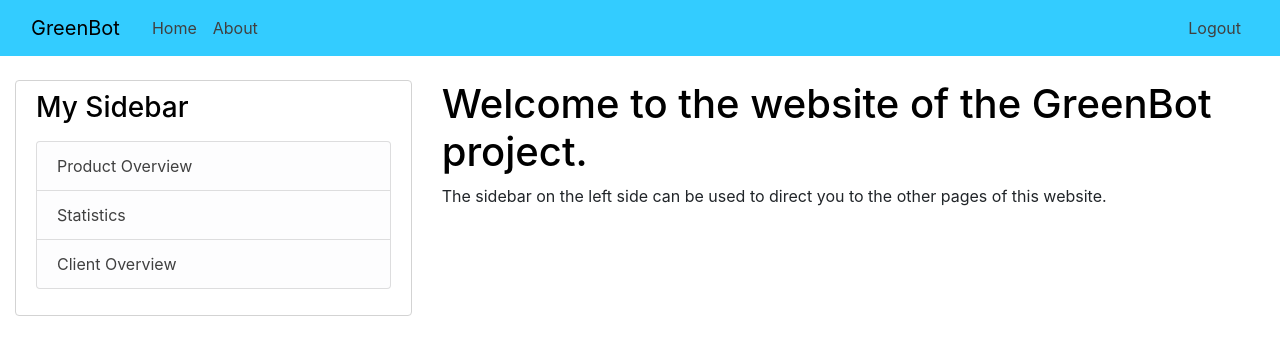
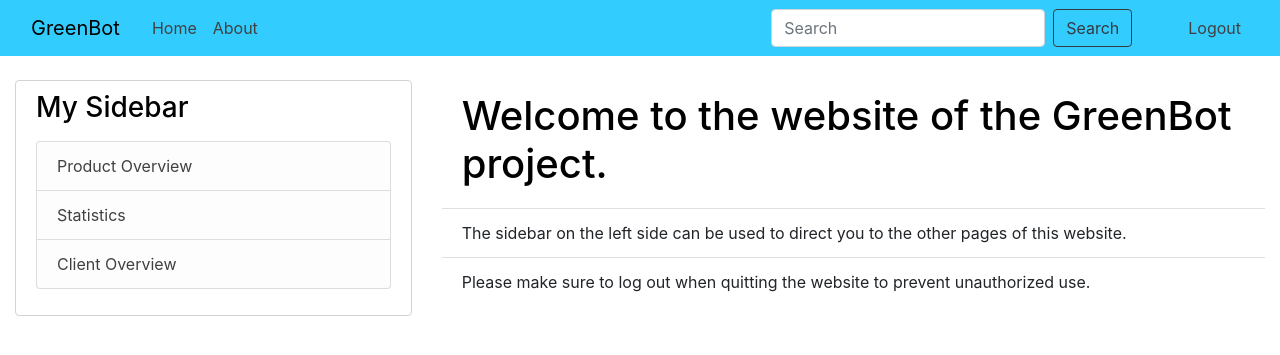
Before and after one commit to TimKie/BSP3, a Django app: page / in a window 1280 px wide. Shown: the top 355 px of the page. Run offline with Django 3.2, Linux system fonts and the light colour scheme; a user stored in the database is signed in; some libraries are stand-ins or nearby versions.

Commit message:
some changes, search bar added

```diff
--- a/GreenBot/static/GreenBot/main.css
+++ b/GreenBot/static/GreenBot/main.css
@@ -47,6 +47,11 @@ a:hover {
     color: Black;
 }
 
+/* Search Button */
+button.btn-outline-dark:hover  {
+    color: #33CCFF;
+}
+
 /* GreenBot Button */
 .container .navbar-brand {
     color:  Black;
--- a/GreenBot/templates/GreenBot/base.html
+++ b/GreenBot/templates/GreenBot/base.html
@@ -39,13 +39,16 @@
               <a class="nav-item nav-link" href="{% url 'GreenBot-home' %}">Home</a>
               <a class="nav-item nav-link" href="{% url 'GreenBot-about' %}">About</a>
             </div>
+               <!-- Search Button -->
+              <div class="mr-5">
+                  <form class="form-inline">
+                    <input class="form-control mr-sm-2" type="search" placeholder="Search" aria-label="Search">
+                    <button class="btn btn-outline-dark my-2 my-sm-0" type="submit">Search</button>
+                  </form>
+              </div>
             <!-- Navbar Right Side -->
             <div class="navbar-nav">
-                {% if user.is_authenticated %}
-                    <a class="nav-item nav-link" href="{% url 'logout' %}">Logout</a>
-                {% else %}
-                    <a class="nav-item nav-link" href="{% url 'login' %}">Login</a>
-                {% endif %}
+                <a class="nav-item nav-link" href="{% url 'logout' %}">Logout</a>
             </div>
           </div>
         </div>
--- a/GreenBot/templates/GreenBot/home.html
+++ b/GreenBot/templates/GreenBot/home.html
@@ -1,7 +1,8 @@
 {% extends 'GreenBot/base.html' %}
 {% block content %}
-    <h1>Welcome to the website of the GreenBot project.</h1>
-    <p>
-        The sidebar on the left side can be used to direct you to the other pages of this website.
-    </p>
+    <ul class="list-group list-group-flush">
+        <li class="list-group-item"><h1>Welcome to the website of the GreenBot project.</h1></li>
+        <li class="list-group-item">The sidebar on the left side can be used to direct you to the other pages of this website.</li>
+        <li class="list-group-item">Please make sure to log out when quitting the website to prevent unauthorized use.</li>
+    </ul>
 {% endblock content %}
```
Also changed, not shown: db.sqlite3.
